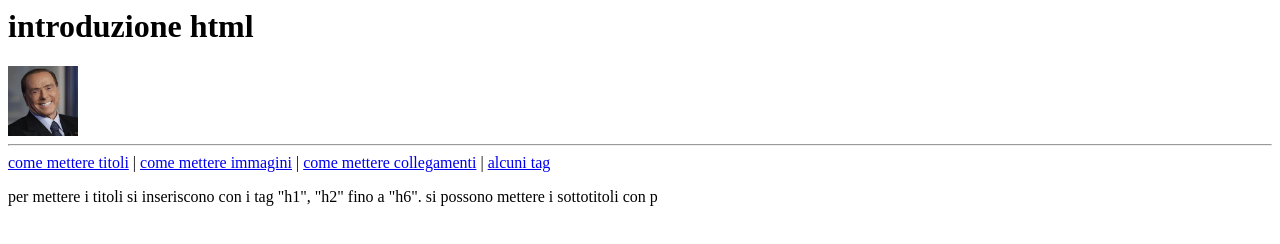
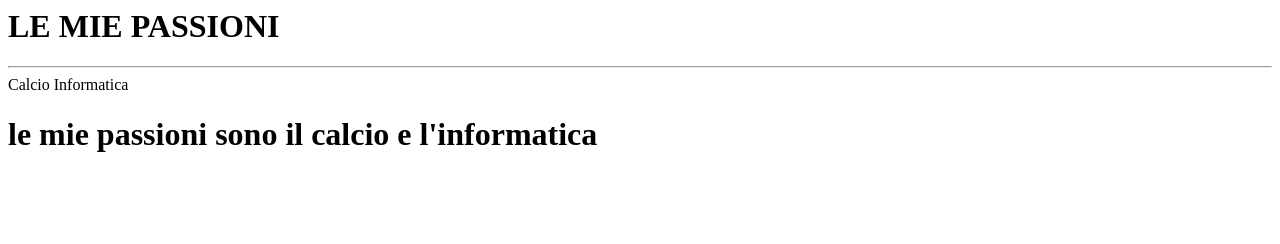
Before and after one commit to Nicolasg2412/nikg.github.io, a plain HTML site: page index.html in a window 1280 px wide. Drawn offline with Linux system fonts and the light colour scheme.

Commit message:
Revise index.html with new content and structure
Updated the HTML structure and content, including new headings and links.

```diff
--- a/index.html
+++ b/index.html
@@ -1,25 +1,24 @@
 <html>
+
 <head>
-<title>sito nicolas giordano</title>
-</head>
-<body>
-    <div>
-        <h1>introduzione html</h1>
-        <img src="images.webp" weight="70px" height="70px">
-    </div>
+    <title>sito</title>
+
+    <body>
+        <h1> LE MIE PASSIONI</h1>
+        <hr>
+        <a href="sitocal.html">Calcio</a>
+        <a href="sitocal.html">Informatica</a>
+        <h1 bold>le mie passioni sono il calcio e l'informatica</h1>
 
 
-    <hr>
-    <div class="navigazione">
-        <a href="sito2.html">come mettere titoli</a> |
-        <a href="sito3.html">come mettere immagini</a> |
-        <a href="sito4.html">come mettere collegamenti</a> |
-        <a href="sito5.html">alcuni tag</a>
-    </div>
-    <p class="sottotitoli">
-        per mettere i titoli si inseriscono con i tag "h1", "h2" fino a "h6".
-        si possono mettere i sottotitoli con p
-    </p>
+        <style>
+            a {
+                text-decoration: none;
+                color: black;
+            }
+        </style>
 
-</body>
+    </body>
+</head>
+
 </html>
```
